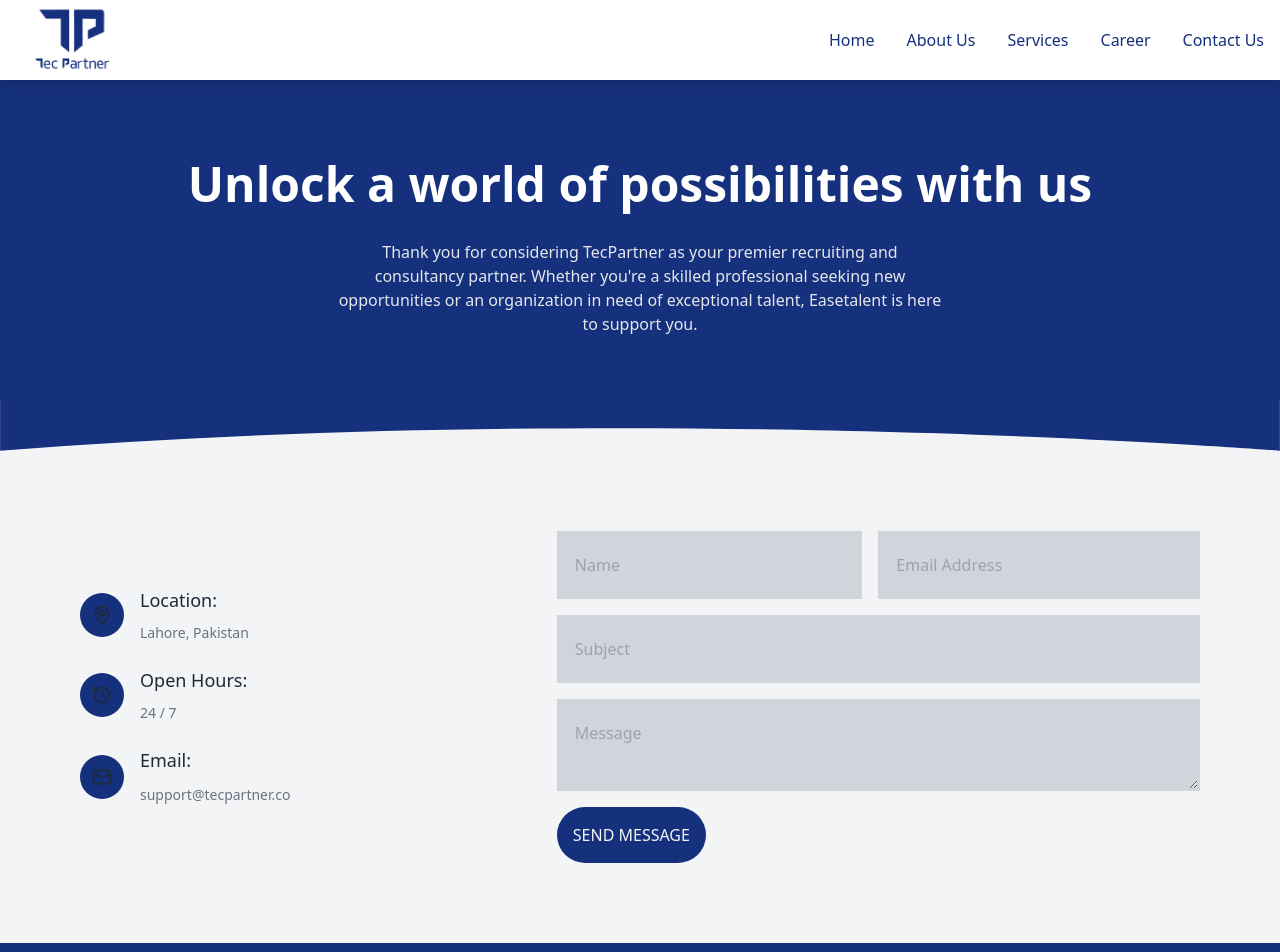
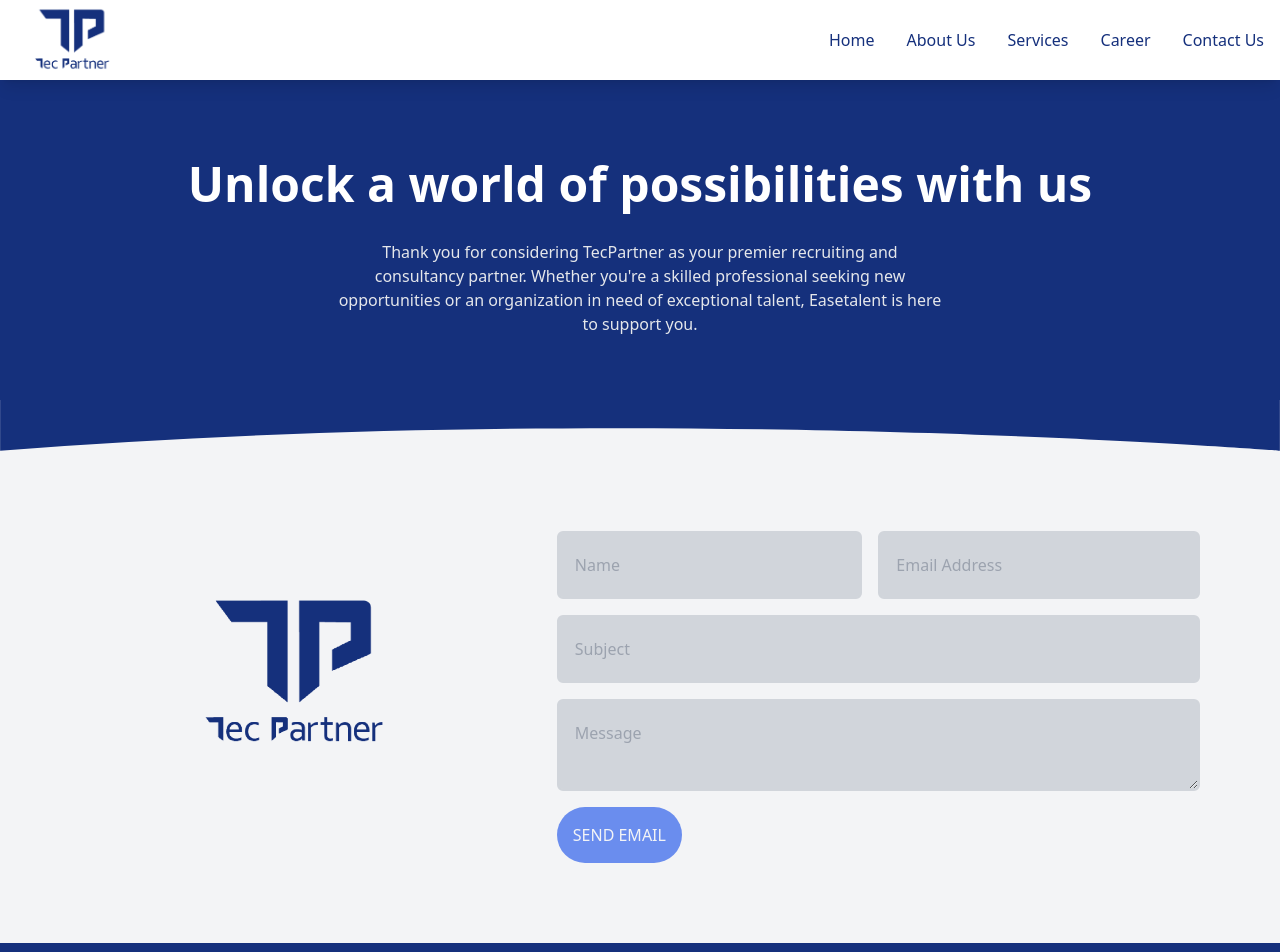
Before and after one commit to anees-tech/TecPartner, a React (Create React App) app: page /ContactUs in a window 1280 px wide. Shown: the top 952 px of the page. Built offline with nearby package versions, Linux system fonts and the light colour scheme.

Commit message:
email server attach

```diff
--- a/package.json
+++ b/package.json
@@ -3,6 +3,7 @@
   "version": "0.1.0",
   "private": true,
   "dependencies": {
+    "@emailjs/browser": "^4.4.1",
     "@testing-library/jest-dom": "^5.14.1",
     "@testing-library/react": "^13.0.0",
     "@testing-library/user-event": "^13.2.1",
--- a/src/components/Card.jsx
+++ b/src/components/Card.jsx
@@ -4,7 +4,7 @@ const Card = (props) => {
   const { svg, heading, para } = props;
 
   return (
-    <div className="group flex flex-col max-w-sm p-6 shadow-2xl shadow-indigo-300 bg-gray-100 border hover:border-[3px] transition duration-300 hover:zoom hover:border-indigo-500 border-gray-200 rounded-lg h-auto sm:h-[27rem] md:h-[27rem] lg:h-[27rem] xl:h-[27rem]">
+    <div className="group flex flex-col max-w-sm p-6 shadow-2xl shadow-indigo-300 bg-gray-100 border hover:border-[3px] transition duration-1000 hover:zoom hover:border-indigo-500 border-gray-200 rounded-lg h-auto sm:h-[27rem] md:h-[27rem] lg:h-[27rem] xl:h-[27rem]">
       <div
         className="text-[#15307c] py-4"
         dangerouslySetInnerHTML={{ __html: svg }}
--- a/src/components/Footer.jsx
+++ b/src/components/Footer.jsx
@@ -198,7 +198,7 @@ const Footer = () => {
                     USA
                   </h3>
                   <span className="block mt-2 text-sm text-gray-600 hover:underline">
-                    +1 908 589 4700
+                    +1 908 897 3145
                   </span>
                   <a
                     href="mailto:info@tecpartner.net"
--- a/src/components/Form.jsx
+++ b/src/components/Form.jsx
@@ -1,131 +1,150 @@
-import React from 'react'
+import React, { useRef, useState, useEffect } from "react";
+import emailjs from "@emailjs/browser";
 
 const Form = () => {
+  const form = useRef();
+  const [isButtonDisabled, setIsButtonDisabled] = useState(true);
+  const [formValues, setFormValues] = useState({
+    user_name: "",
+    user_email: "",
+    subject: "",
+    message: "",
+  });
+
+  useEffect(() => {
+    const allFieldsFilled = Object.values(formValues).every(
+      (value) => value.trim() !== ""
+    );
+    setIsButtonDisabled(!allFieldsFilled);
+  }, [formValues]);
+
+  const handleChange = (e) => {
+    const { name, value } = e.target;
+    setFormValues({ ...formValues, [name]: value });
+  };
+
+  const sendEmail = (e) => {
+    e.preventDefault();
+    setIsButtonDisabled(true); // Disable the button immediately after form submission
+
+    emailjs
+      .sendForm(
+        "service_nugbu5h",
+        "template_h0i4efh",
+        form.current,
+        "PCfsq0WoNEqmJ5Prw"
+      )
+      .then(
+        () => {
+          alert("Email Sent Successfully!");
+          setFormValues({
+            user_name: "",
+            user_email: "",
+            subject: "",
+            message: "",
+          });
+          setTimeout(() => {
+            setIsButtonDisabled(false);
+          }, 2000); // Re-enable the button after 2 seconds
+        },
+        (error) => {
+          console.log("FAILED...", error.text);
+          setIsButtonDisabled(false); // Re-enable the button if there's an error
+        }
+      );
+  };
+
   return (
     <>
+      <form ref={form} onSubmit={sendEmail}>
         <section className="flex flex-col-reverse gap-12 py-12 md:p-20 md:flex-row items-center bg-gray-100">
-        <div className="flex flex-col gap-[1.5rem] w-[40%] py-8  ">
-          <div className="flex items-center gap-4">
-            <div className="rounded-full bg-[#15307c] h-[44px] w-[44px] flex items-center justify-center">
+          <div className="flex flex-col justify-center items-center gap-[1.5rem] w-[40%] -mt-12">
+            <img src="images/logo.png" alt="LOGO" className="h-48 w-48"/>
+            {/* <div className="flex items-center gap-8 p-12">
+              <div className="rounded-full bg-[#15307c] h-[44px] w-[44px] flex items-center justify-center self-start">
                 <svg
                   xmlns="http://www.w3.org/2000/svg"
-                className="text-gray-100"
                   width="20"
                   height="20"
                   viewBox="0 0 24 24"
                   fill="none"
                   stroke="currentColor"
-                stroke-width="2"
-                stroke-linecap="round"
-                stroke-linejoin="round"
-                class="lucide lucide-map-pin"
+                  strokeWidth="2"
+                  strokeLinecap="round"
+                  strokeLinejoin="round"
+                  className="lucide lucide-map-pin text-gray-100"
                 >
                   <path d="M20 10c0 6-8 12-8 12s-8-6-8-12a8 8 0 0 1 16 0Z" />
                   <circle cx="12" cy="10" r="3" />
                 </svg>
               </div>
               <div>
-              <h4 className="text-[18px] font-medium mb-2">Location:</h4>
-              <p className="text-[14px] text-gray-500">Lahore, Pakistan</p>
+                <h1 className="text-[20px] mb-2 font-bold text-gray-500 font-mono">
+                  ADDRESS
+                </h1>
+                <h4 className="text-[16px] font-medium mb-2">PAKISTAN</h4>
+                <h4 className="text-[16px] font-medium mb-2">UAE</h4>
+                <h4 className="text-[16px] font-medium mb-2">AUSTRALIA</h4>
+                <h4 className="text-[16px] font-medium mb-2">USA</h4>
               </div>
-          </div>
-          <div className="flex items-center gap-4">
-            <div className="rounded-full bg-[#15307c] h-[44px] w-[44px] flex items-center justify-center">
-              <svg
-                xmlns="http://www.w3.org/2000/svg"
-                className="text-gray-100"
-                width="20"
-                height="20"
-                viewBox="0 0 24 24"
-                fill="none"
-                stroke="currentColor"
-                stroke-width="2"
-                stroke-linecap="round"
-                stroke-linejoin="round"
-                class="lucide lucide-history"
-              >
-                <path d="M3 12a9 9 0 1 0 9-9 9.75 9.75 0 0 0-6.74 2.74L3 8" />
-                <path d="M3 3v5h4" />
-                <path d="M12 7v5l4 2" />
-              </svg>
-            </div>
-            <div>
-              <h4 className="text-[18px] font-medium mb-2">Open Hours:</h4>
-              <p className="text-[14px] text-gray-500">24 / 7 </p>
-            </div>
-          </div>
-          <div className="flex items-center gap-4">
-            <div className="rounded-full bg-[#15307c] h-[44px] w-[44px] flex items-center justify-center">
-              <svg
-                xmlns="http://www.w3.org/2000/svg"
-                className="text-gray-100"
-                width="20"
-                height="20"
-                viewBox="0 0 24 24"
-                fill="none"
-                stroke="currentColor"
-                stroke-width="2"
-                stroke-linecap="round"
-                stroke-linejoin="round"
-                class="lucide lucide-mail"
-              >
-                <rect width="20" height="16" x="2" y="4" rx="2" />
-                <path d="m22 7-8.97 5.7a1.94 1.94 0 0 1-2.06 0L2 7" />
-              </svg>
-            </div>
-            <div>
-              <h4 className="text-[18px] font-medium mb-2">Email:</h4>
-              <a
-                href="mailto:support@tecpartner.co"
-                className="text-[14px] text-gray-500"
-              >
-                support@tecpartner.co
-              </a>
-            </div>
-          </div>
+            </div> */}
           </div>
 
           <div className="w-[60%]">
-          <form action="#">
             <div className="flex flex-wrap gap-4">
               <div className="w-full flex gap-4 lg:flex-nowrap flex-wrap">
                 <input
                   type="text"
                   placeholder="Name"
-                  className="w-full lg:w-[47.5%] py-5 px-4 border-2 text-gray-500 border-gray-300 bg-gray-300"
+                  name="user_name"
+                  className="w-full lg:w-[47.5%] py-5 px-4 border-2 text-gray-500 border-gray-300 bg-gray-300 rounded-md"
+                  value={formValues.user_name}
+                  onChange={handleChange}
                 />
                 <input
                   type="text"
                   placeholder="Email Address"
-                  className="w-full lg:w-[50%] py-5 px-4 border-2 text-gray-500 border-gray-300 bg-gray-300"
+                  name="user_email"
+                  className="w-full lg:w-[50%] py-5 px-4 border-2 text-gray-500 border-gray-300 bg-gray-300 rounded-md"
+                  value={formValues.user_email}
+                  onChange={handleChange}
                 />
               </div>
               <input
                 type="text"
                 placeholder="Subject"
-                className="w-full py-5 px-4 border-2 text-gray-500 border-gray-300 bg-gray-300"
+                name="subject"
+                className="w-full py-5 px-4 border-2 text-gray-500 border-gray-300 bg-gray-300 rounded-md"
+                value={formValues.subject}
+                onChange={handleChange}
               />
               <textarea
-                name="textMessage"
                 id="textMessage"
-                // cols="100"
                 placeholder="Message"
-                // rows="6"
-                className="w-full max-w-[40] py-5 px-4 border-2 text-gray-500 border-gray-300 bg-gray-300"
+                name="message"
+                className="w-full max-w-[40] py-5 px-4 border-2 text-gray-500 border-gray-300 bg-gray-300 rounded-md"
+                value={formValues.message}
+                onChange={handleChange}
               ></textarea>
 
               <button
                 type="submit"
-                className="px-4 py-4 bg-[#15307c] text-gray-100 rounded-full "
+                value="Send"
+                className={`px-4 py-4 rounded-full text-gray-100 ${
+                  isButtonDisabled
+                    ? "bg-[#6a8dee] cursor-not-allowed"
+                    : "bg-[#15307c] cursor-pointer"
+                }`}
+                disabled={isButtonDisabled}
               >
-                SEND MESSAGE
+                SEND EMAIL
               </button>
             </div>
-          </form>
           </div>
         </section>
+      </form>
     </>
   );
-}
+};
 
-export default Form
+export default Form;
--- a/src/components/Services.jsx
+++ b/src/components/Services.jsx
@@ -27,7 +27,8 @@ const Services = () => {
             li2="CV Formating"
             li3="Executive Search"
             li4="Database Management"
-            li5="Hire a Recruiter"
+            li5="Staff Augmentation"
+            li6="Hire a Recruiter"
           />
         </section>
       </div>
@@ -65,7 +66,8 @@ const Services = () => {
             li3="Custom Software Development"
             li4="UI/UX Designing"
             li5="Digital Marketing"
-            li6="Hire a Developer"
+            li6="Staff Augmentation"
+            li7="Hire a Developer"
           />
         </section>
       </div>
--- a/src/components/Slider.jsx
+++ b/src/components/Slider.jsx
@@ -3,8 +3,7 @@ import "slick-carousel/slick/slick.css";
 import "slick-carousel/slick/slick-theme.css";
 
 const SliderForHomePage = () => {
-  function Arrows(props) {
-    const { className, style, onClick } = props;
+  function Arrows({ className, style, onClick }) {
     return (
       <div
         className={className}
@@ -35,10 +34,8 @@ const SliderForHomePage = () => {
     prevArrow: <Arrows />,
     pauseOnHover: true,
     swipeToSlide: true,
-    afterChange: function (index) {
-      console.log(
-        `Slider Changed to: ${index + 1}, background: #222; color: #bada55`
-      );
+    afterChange: (index) => {
+      console.log(`Slider Changed to: ${index + 1}`);
     },
 
     responsive: [
@@ -75,19 +72,26 @@ const SliderForHomePage = () => {
         <Slider {...settings}>
           {data.map((item, index) => {
             return (
+              <a
+                key={index}
+                href={item.url}
+                target="_blank"
+                rel="noopener noreferrer"
+              >
                 <div className="bg-white h-450px text-black rounded-xl p-4">
                   <div className="h-56 rounded-xl bg-gray-200 flex justify-center items-center">
                     <img
                       src={item.img}
-                    alt="image here"
+                      alt={item.name}
                       className="h-44 w-44 rounded-full"
                     />
                   </div>
 
                   <div className="flex flex-col justify-center items-center gap-8 p-4">
-                  {/* <p className="text-xl font-semibold">{item.name}</p> */}
+                    <p className="text-xl font-semibold">{item.name}</p>
                   </div>
                 </div>
+              </a>
             );
           })}
         </Slider>
@@ -100,26 +104,32 @@ const data = [
   {
     name: `All Pro Estimates`,
     img: `./images/forSlider/all-pro.png`,
+    url: ``,
   },
   {
     name: `UMP Corporation`,
     img: `./images/forSlider/ump.png`,
+    url: `https://umpcorporation.com/`,
   },
   {
     name: `Damas Travels`,
     img: `./images/forSlider/damas.png`,
+    url: `https://www.damastravels.com/`,
   },
   {
     name: `Discount Digital Solution`,
     img: `./images/forSlider/Discount.png`,
-  },
-  {
-    name: `Reak Estate PRO`,
-    img: `./images/forSlider/RE-pro.png`,
+    url: `https://discountdigitalsolution.com/`,
   },
   {
     name: `Apexeon Venture LLC`,
     img: `./images/forSlider/apexeon.png`,
+    url: `https://apexeonventures.com/`,
+  },
+  {
+    name: `Real Estate PRO`,
+    img: `./images/forSlider/RE-pro.png`,
+    url: `https://prore.us/`,
   },
 ];
 
```
Also changed, not shown: src/components/Header.jsx (+3 -4 lines), 2 other files (tests, documents, lock files or other folders). Lines whose indentation alone changed are shown as unchanged.
